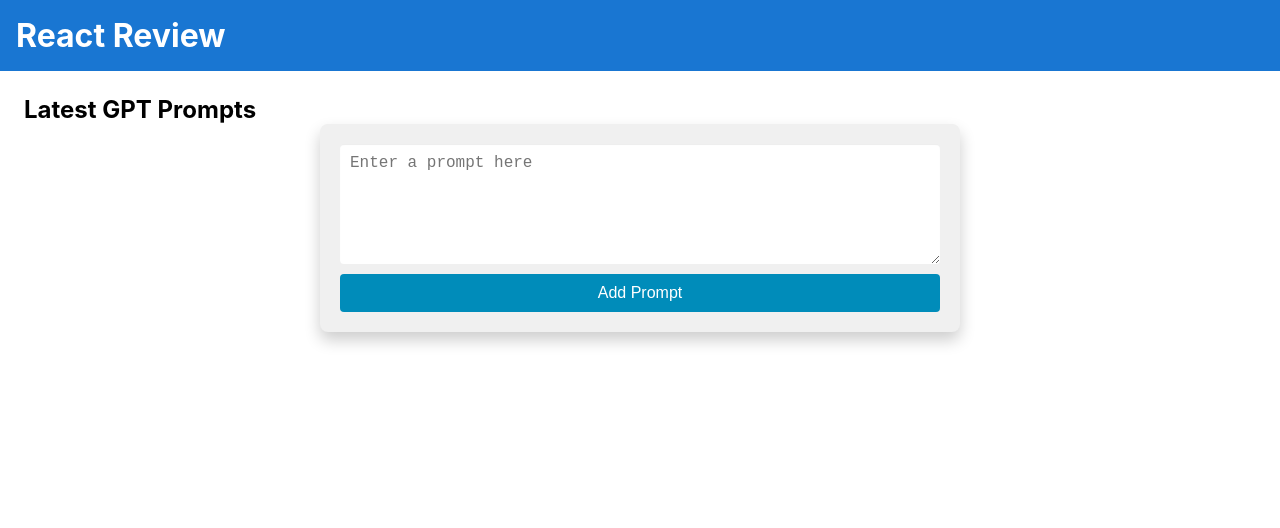
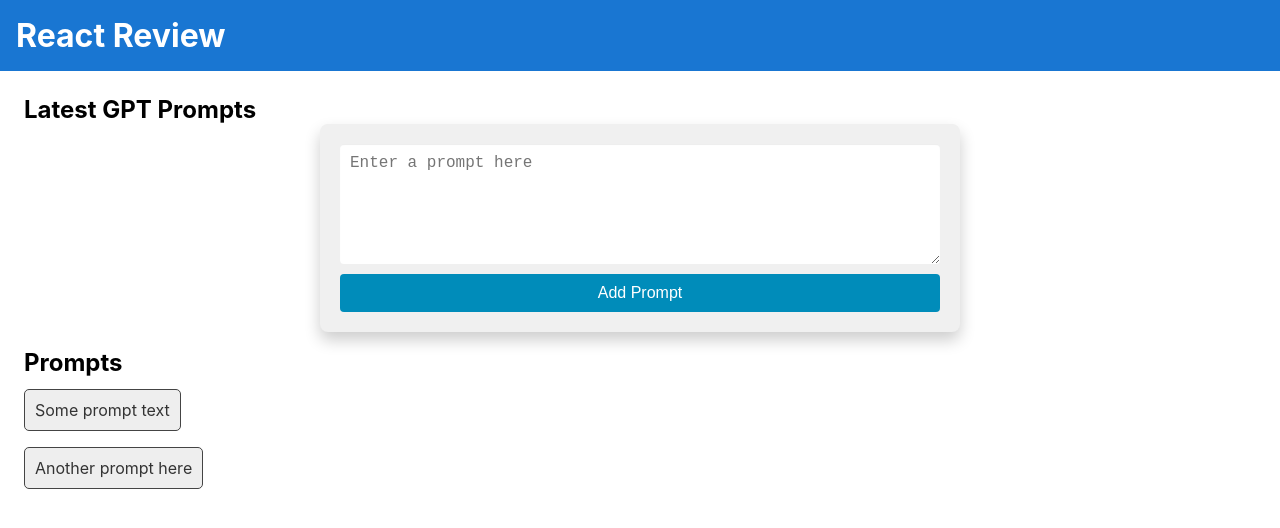
Before and after one commit to xmtrinidad/react-18-review, a React (Create React App) app: page / in a window 1280 px wide. Shown: the top 528 px of the page. Built offline with nearby package versions, Linux system fonts and the light colour scheme; the HTML template or start-up script is replaced by a standard one.

Commit message:
more review with maps

```diff
--- a/src/App.css
+++ b/src/App.css
@@ -9,6 +9,13 @@
   padding: 0 24px;
 }
 
-.App .prompts {
+.App .prompts-container {
   margin: 16px 0;
 }
+
+.App .prompts {
+  margin: 12px 0;
+  display: flex;
+  flex-direction: column;
+  gap: 16px;
+}
--- a/src/App.js
+++ b/src/App.js
@@ -51,15 +51,16 @@ const App = () => {
     ]
   );
 
-    const addPromptHandler = (prompt) => {
-      console.log(prompt);
-      // const newPrompt = { id: 3, text: 'A new prompt' };
-      // setPrompts([...prompts, newPrompt]);
+    const addPromptHandler = (newPrompt) => {
+      setPrompts((prevState) => {
+        console.log(prevState);
+        return [...prevState, newPrompt];
+      });
     }
 
-    useEffect(() => {
-      console.log(prompts);
-    }, [prompts]);
+    // useEffect(() => {
+    //   console.log(prompts);
+    // }, [prompts]);
 
     return (
       <div className="App">
@@ -67,8 +68,14 @@ const App = () => {
         <main>
           <h2>Latest GPT Prompts</h2>
           <PromptInput onAddPrompt={addPromptHandler}></PromptInput>
-          <div className="prompts">
-            {/* <PromptBox prompt={prompts[0]}></PromptBox> */}
+          <div className="prompts-container">
+            <h2>Prompts</h2>
+            <div className="prompts">
+              {prompts.map((prompt) =>
+                <PromptBox key={prompt.id} prompt={prompt}></PromptBox>
+              )}
+            </div>
+
           </div>
           {/* <div className="add-prompt-container">
             <button onClick={addPromptHandler}>Add Prompt</button>
--- a/src/components/PromptBox/PromptBox.css
+++ b/src/components/PromptBox/PromptBox.css
@@ -6,5 +6,4 @@
   color: #333;
   font-size: 16px;
   width: fit-content;
-  margin: 10px auto;
 }
--- a/src/components/PromptBox/PromptBox.js
+++ b/src/components/PromptBox/PromptBox.js
@@ -3,7 +3,7 @@ import './PromptBox.css';
 const PromptBox = ({ prompt }) => {
   return (
     <div className="PromptBox">
-      {prompt.text}
+      <p>{prompt.text}</p>
     </div>
   );
 }
--- a/src/components/PromptInput/PromptInput.js
+++ b/src/components/PromptInput/PromptInput.js
@@ -11,8 +11,9 @@ const PromptInput = (props) => {
 
   // This function will be called when the button is clicked
   const addPromptHandler = () => {
-    const newPrompt = { id: 3, text: inputValue };
+    const newPrompt = { id: Math.random(), text: inputValue };
     props.onAddPrompt(newPrompt);
+    setInputValue('');
   };
 
   return (
```
